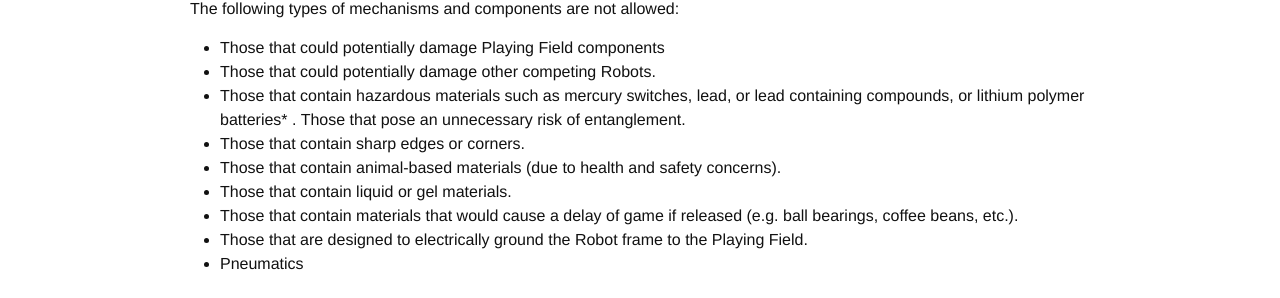
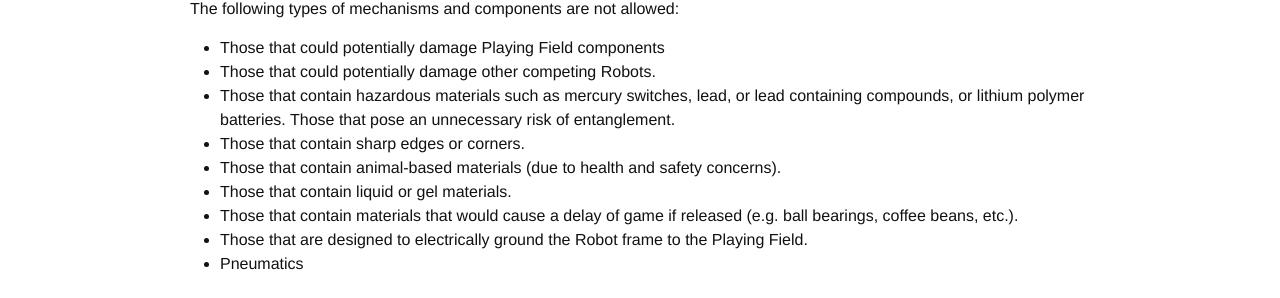
Before and after one commit to jtaylor1029/darc, a Jekyll site: the page built from _posts/2016-01-17-competition-3.md, in a window 1280 px wide and 900 px high, scrolled down 5522 px. Shown: the part 173-471 px from the top of the window. Built offline with Jekyll 4.4.1, drawn with Linux system fonts in a browser that asks for light colours.

Commit message:
Fixed typo

```diff
--- a/_posts/2016-01-17-competition-3.md
+++ b/_posts/2016-01-17-competition-3.md
@@ -155,7 +155,7 @@ The following types of mechanisms and components are not allowed:
 
 * Those that could potentially damage Playing Field components
 * Those that could potentially damage other competing Robots.
-* Those that contain hazardous materials such as mercury switches, lead, or lead containing compounds, or lithium polymer batteries* .  Those that pose an unnecessary risk of entanglement.
+* Those that contain hazardous materials such as mercury switches, lead, or lead containing compounds, or lithium polymer batteries. Those that pose an unnecessary risk of entanglement.
 * Those that contain sharp edges or corners.
 * Those that contain animal-based materials (due to health and safety concerns).
 * Those that contain liquid or gel materials.
```
